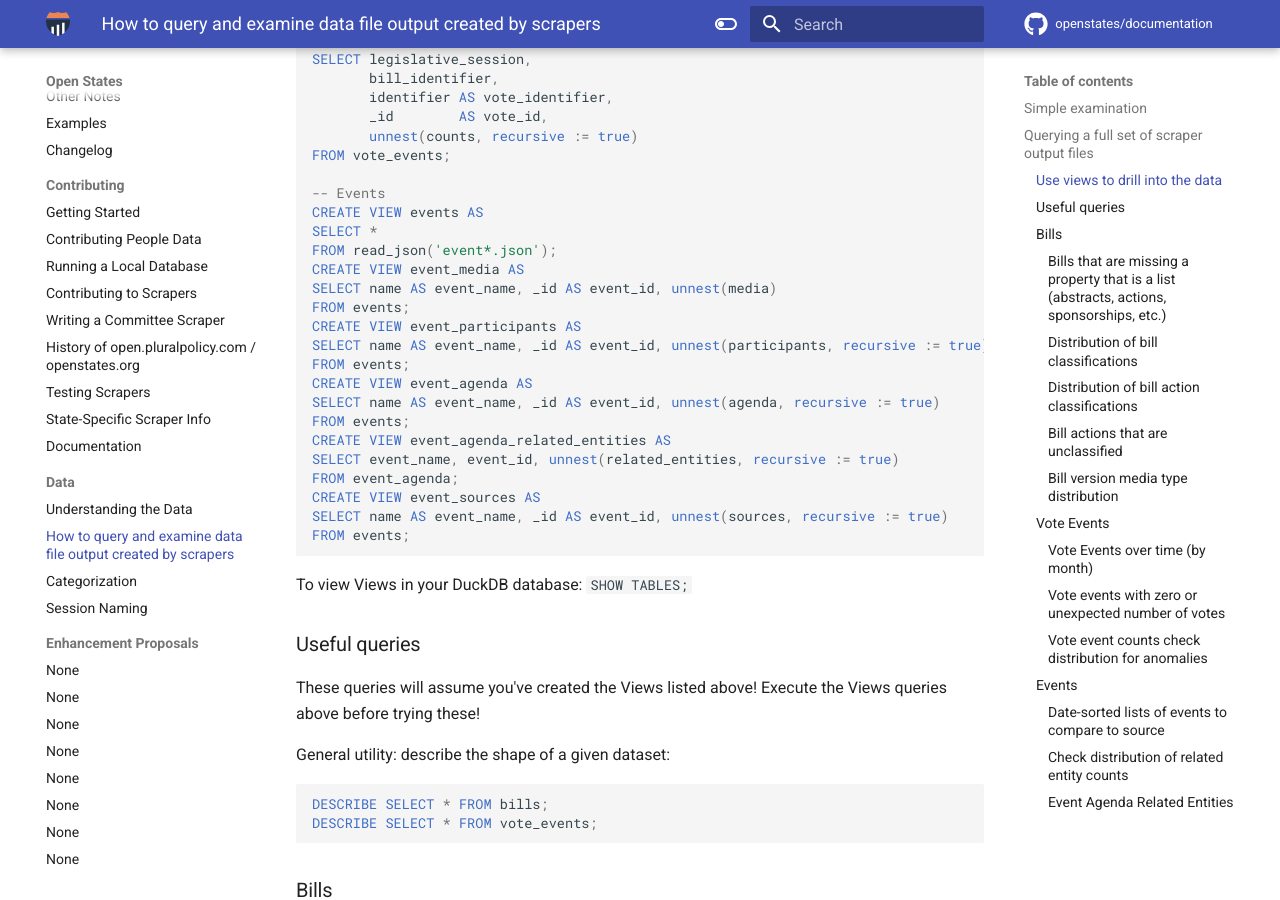
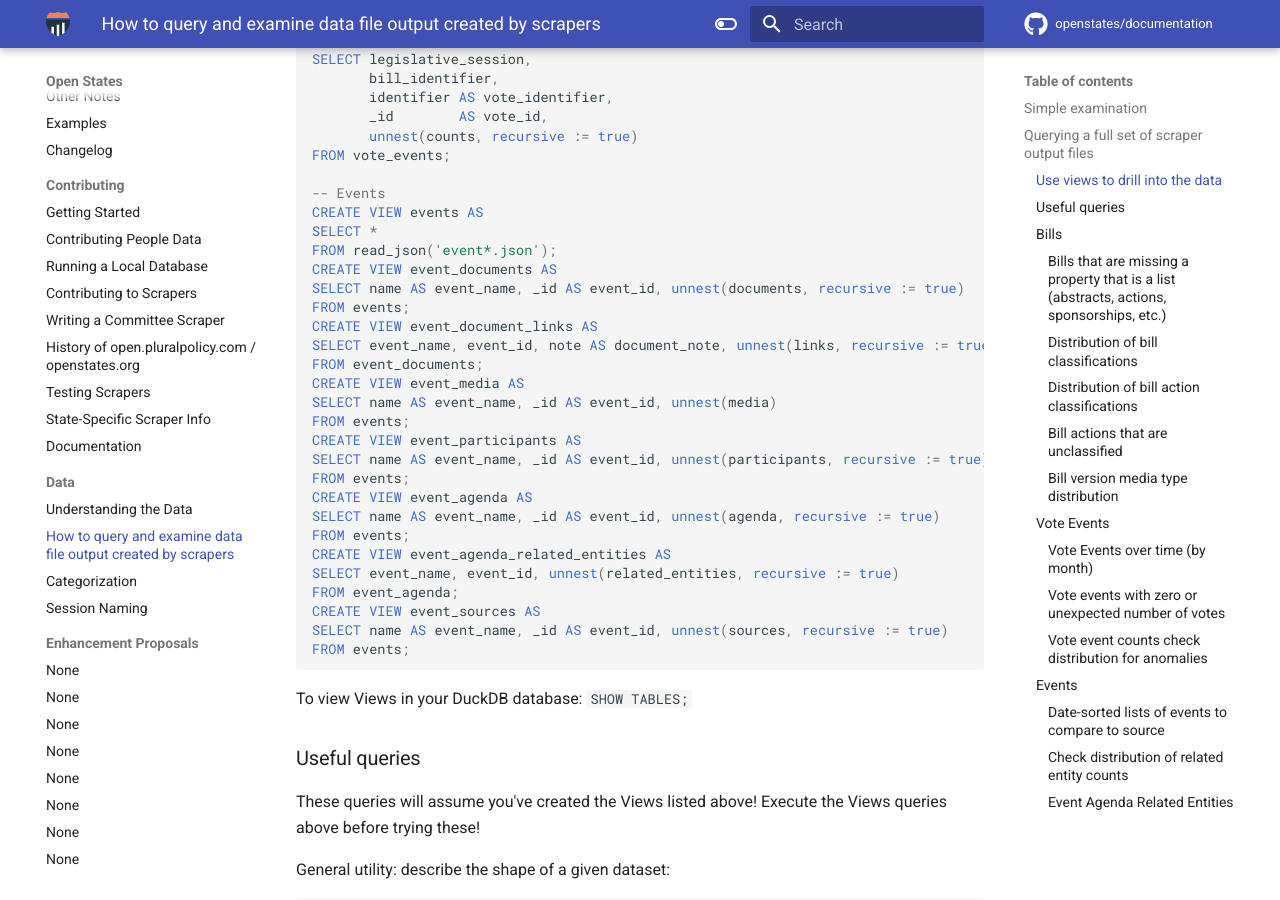
Before and after one commit to openstates/documentation, an MkDocs documentation site: the page built from docs/data/query-scraper-output-data.md, in a window 1280 px wide and 900 px high, scrolled down 2853 px. Built offline with MkDocs 1.6.1 and Material for MkDocs 9.7.7, drawn with Linux system fonts in a browser that asks for light colours; comment, search, counter and statistics services are not loaded.

Commit message:
Querying scrape data: add additional helper views

```diff
--- a/docs/data/query-scraper-output-data.md
+++ b/docs/data/query-scraper-output-data.md
@@ -135,6 +135,12 @@ FROM vote_events;
 CREATE VIEW events AS
 SELECT *
 FROM read_json('event*.json');
+CREATE VIEW event_documents AS
+SELECT name AS event_name, _id AS event_id, unnest(documents, recursive := true)
+FROM events;
+CREATE VIEW event_document_links AS
+SELECT event_name, event_id, note AS document_note, unnest(links, recursive := true)
+FROM event_documents;
 CREATE VIEW event_media AS
 SELECT name AS event_name, _id AS event_id, unnest(media)
 FROM events;
```
Also changed, not shown: other parts of docs/data/query-scraper-output-data.md (+1 -1 lines).
